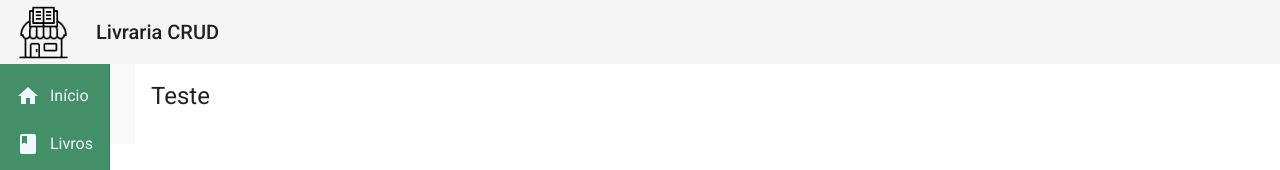
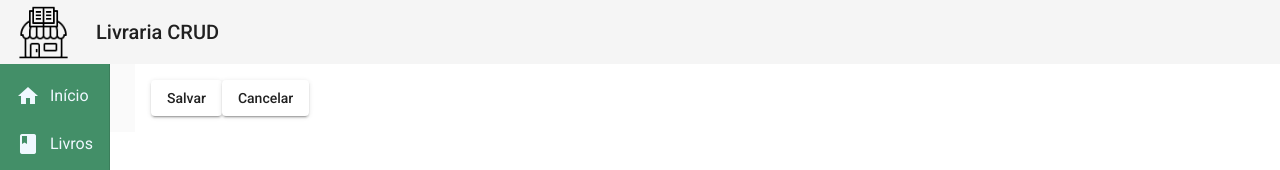
Before and after one commit to higor-jugler/livraria-crud, an Angular app in the folder frontend/: page /products/create in a window 1280 px wide. Shown: the top 170 px of the page. Built offline with nearby package versions, Linux system fonts and the light colour scheme.

Commit message:
Implementado algumas funcoes nos botoens

```diff
--- a/frontend/src/app/app.module.ts
+++ b/frontend/src/app/app.module.ts
@@ -19,6 +19,7 @@
 import { ProductCrudComponent } from './views/product-crud/product-crud.component';
 import { ProductCreateComponent } from './components/product/product-create/product-create.component';
 import { MatButtonModule } from '@angular/material/button';
+import { MatSnackBarModule } from '@angular/material/snack-bar';
 
 
 @NgModule({
@@ -39,7 +40,8 @@
     MatSidenavModule,
     MatListModule,
     MatCardModule,
-    MatButtonModule
+    MatButtonModule,
+    MatSnackBarModule
   ],
   providers: [],
   bootstrap: [AppComponent]
--- a/frontend/src/app/components/product/product-create/product-create.component.html
+++ b/frontend/src/app/components/product/product-create/product-create.component.html
@@ -1 +1,2 @@
-<h1>Teste</h1>
+<button mat-raised-button (click)="save()">Salvar</button>
+<button mat-raised-button (click)="cancel()">Cancelar</button>
--- a/frontend/src/app/components/product/product-create/product-create.component.ts
+++ b/frontend/src/app/components/product/product-create/product-create.component.ts
@@ -1,4 +1,6 @@
+import { ProductService } from './../product.service';
 import { Component, OnInit } from '@angular/core';
+import { Router } from '@angular/router'
 
 
 @Component({
@@ -8,9 +10,17 @@
 })
 export class ProductCreateComponent implements OnInit {
 
-  constructor() { }
+  constructor(private service: ProductService, private router: Router) { }
 
   ngOnInit(): void {
   }
 
+  save(): void {
+    this.service.showMenssage('Salvo!')
+  }
+
+  cancel(): void {
+    this.router.navigate(['/products'])
+  }
+
 }
--- /dev/null
+++ b/frontend/src/app/components/product/product.model.ts
@@ -0,0 +1,5 @@
+export interface Prodruct {
+    id?: number,
+    name: string,
+    price: number
+}
--- /dev/null
+++ b/frontend/src/app/components/product/product.service.ts
@@ -0,0 +1,18 @@
+import { Injectable } from '@angular/core';
+import { MatSnackBar } from '@angular/material/snack-bar';
+
+@Injectable({
+  providedIn: 'root'
+})
+export class ProductService {
+
+  constructor(private snackBar: MatSnackBar) { }
+
+  showMenssage(msg: string): void {
+    this.snackBar.open(msg, '', {
+      duration: 1500,
+      horizontalPosition: "right",
+      verticalPosition: "top"
+    })
+  }
+}
```
Also changed, not shown: 1 other file (tests, documents, lock files or other folders).
